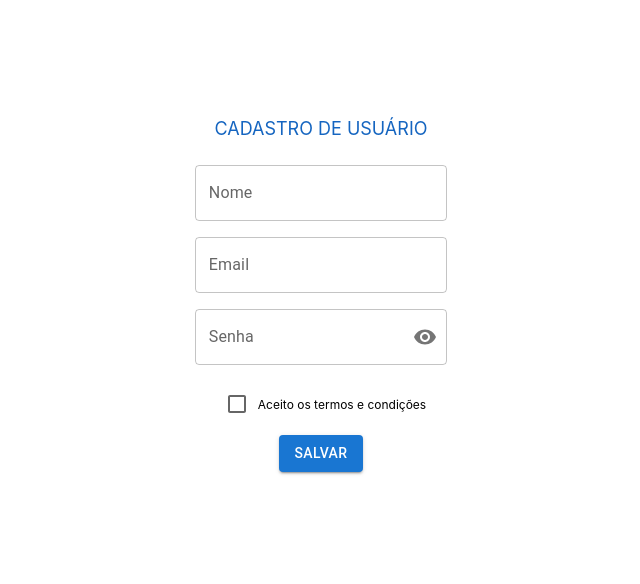
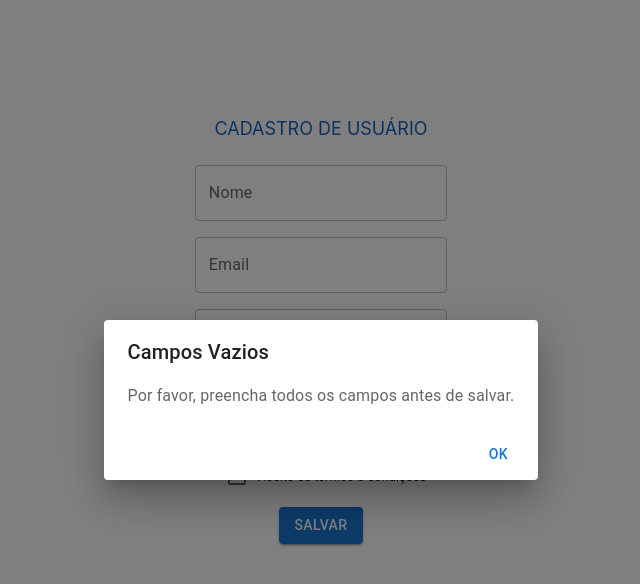
Before and after one commit to CamilaRedondo/projeto-si, a React (Create React App) app in the folder frontend/: page /signup in a window 1280 px wide. Both pictures are taken after a click on the button "SALVAR". Shown: the top 584 px of the page, without its empty margins (319-959 px from the left). Built offline with nearby package versions, Linux system fonts and the light colour scheme.

Commit message:
fix: add confirm password

```diff
--- a/frontend/src/pages/SignUpPage.tsx
+++ b/frontend/src/pages/SignUpPage.tsx
@@ -1,5 +1,5 @@
 import React, { useState } from "react";
-import { Box, Button, Checkbox, FormControl, IconButton, InputAdornment, InputLabel, OutlinedInput, TextField } from "@mui/material";
+import { Box, Button, Checkbox, Dialog, DialogActions, DialogContent, DialogContentText, DialogTitle, FormControl, IconButton, InputAdornment, InputLabel, OutlinedInput, TextField } from "@mui/material";
 import Visibility from '@mui/icons-material/Visibility';
 import VisibilityOff from '@mui/icons-material/VisibilityOff';
 
@@ -7,6 +7,7 @@ interface FormData {
     name: string;
     email: string;
     password: string;
+    confirmPassword: string;
 }
 
 export default function SignUpPage() {
@@ -15,8 +16,12 @@ export default function SignUpPage() {
     const [formData, setFormData] = useState<FormData>({
         name: '',
         email: '',
-        password: ''
+        password: '',
+        confirmPassword: ''
     });
+    const [emptyFieldsDialogOpen, setEmptyFieldsDialogOpen] = useState<boolean>(false);
+    const [termsDialogOpen, setTermsDialogOpen] = useState<boolean>(false);
+    const [passwordMismatchDialogOpen, setPasswordMismatchDialogOpen] = useState<boolean>(false);
 
     const handleClickShowPassword = () => setShowPassword((show) => !show);
     const handleMouseDownPassword = (event: React.MouseEvent<HTMLButtonElement>) => {
@@ -24,6 +29,18 @@ export default function SignUpPage() {
     };
 
     const handleSaveForm = () => {
+        if (!formData.name || !formData.email || !formData.password || !formData.confirmPassword) {
+            setEmptyFieldsDialogOpen(true);
+            return;
+        }
+        if (!termsChecked) {
+            setTermsDialogOpen(true);
+            return;
+        }
+        if (formData.password !== formData.confirmPassword) {
+            setPasswordMismatchDialogOpen(true);
+            return;
+        }
         // Lógica para salvar as informações do formulário
         console.log("Nome:", formData.name);
         console.log("Email:", formData.email);
@@ -43,9 +60,21 @@ export default function SignUpPage() {
         }));
     };
 
+    const handleCloseEmptyFieldsDialog = () => {
+        setEmptyFieldsDialogOpen(false);
+    };
+
+    const handleCloseTermsDialog = () => {
+        setTermsDialogOpen(false);
+    };
+
+    const handleClosePasswordMismatchDialog = () => {
+        setPasswordMismatchDialogOpen(false);
+    };
+
     return (
         <Box sx={{ display: 'flex', flexDirection: 'column', alignItems: 'center', marginTop: '100px' }}>
-            <p style={{fontSize: '18px', fontWeight: "normal", color: '#1565c0'}}>CADASTRO DE USUÁRIO</p>
+            <p style={{ fontSize: '18px', fontWeight: "normal", color: '#1565c0' }}>CADASTRO DE USUÁRIO</p>
             <TextField
                 sx={{ m: 1, width: '25ch' }}
                 label="Nome"
@@ -85,6 +114,29 @@ export default function SignUpPage() {
                     name="password"
                 />
             </FormControl>
+            <FormControl sx={{ m: 1, width: '25ch' }} variant="outlined">
+                <InputLabel htmlFor="outlined-adornment-confirm-password">Confirmar Senha</InputLabel>
+                <OutlinedInput
+                    id="outlined-adornment-confirm-password"
+                    type={showPassword ? 'text' : 'password'}
+                    value={formData.confirmPassword}
+                    onChange={handleInputChange}
+                    endAdornment={
+                        <InputAdornment position="end">
+                            <IconButton
+                                aria-label="toggle password visibility"
+                                onClick={handleClickShowPassword}
+                                onMouseDown={handleMouseDownPassword}
+                                edge="end"
+                            >
+                                {showPassword ? <VisibilityOff /> : <Visibility />}
+                            </IconButton>
+                        </InputAdornment>
+                    }
+                    label="Confirmar Senha"
+                    name="confirmPassword"
+                />
+            </FormControl>
             <Box sx={{ display: 'flex', justifyContent: 'center', alignItems: 'center', marginTop: '10px' }}>
                 <Checkbox
                     checked={termsChecked}
@@ -96,6 +148,66 @@ export default function SignUpPage() {
             <Button variant="contained" color="primary" onClick={handleSaveForm} sx={{ marginTop: '10px' }}>
                 Salvar
             </Button>
+
+            {/* Diálogo de aviso para campos vazios */}
+            <Dialog
+                open={emptyFieldsDialogOpen}
+                onClose={handleCloseEmptyFieldsDialog}
+                aria-labelledby="alert-dialog-title"
+                aria-describedby="alert-dialog-description"
+            >
+                <DialogTitle id="alert-dialog-title">{"Campos Vazios"}</DialogTitle>
+                <DialogContent>
+                    <DialogContentText id="alert-dialog-description">
+                        Por favor, preencha todos os campos antes de salvar.
+                    </DialogContentText>
+                </DialogContent>
+                <DialogActions>
+                    <Button onClick={handleCloseEmptyFieldsDialog} color="primary">
+                        Ok
+                    </Button>
+                </DialogActions>
+            </Dialog>
+
+            {/* Diálogo de aviso para termos e condições não selecionados */}
+            <Dialog
+                open={termsDialogOpen}
+                onClose={handleCloseTermsDialog}
+                aria-labelledby="alert-dialog-title"
+                aria-describedby="alert-dialog-description"
+            >
+                <DialogTitle id="alert-dialog-title">{"Termos e Condições"}</DialogTitle>
+                <DialogContent>
+                    <DialogContentText id="alert-dialog-description">
+                        Para criar uma conta, você precisa concordar com os termos e condições.
+                    </DialogContentText>
+                </DialogContent>
+                <DialogActions>
+                    <Button onClick={handleCloseTermsDialog} color="primary">
+                        Ok
+                    </Button>
+                </DialogActions>
+            </Dialog>
+
+            {/* Diálogo de aviso para senhas diferentes */}
+            <Dialog
+                open={passwordMismatchDialogOpen}
+                onClose={handleClosePasswordMismatchDialog}
+                aria-labelledby="alert-dialog-title"
+                aria-describedby="alert-dialog-description"
+            >
+                <DialogTitle id="alert-dialog-title">{"Senhas Diferentes"}</DialogTitle>
+                <DialogContent>
+                    <DialogContentText id="alert-dialog-description">
+                        As senhas digitadas não correspondem. Por favor, verifique e tente novamente.
+                    </DialogContentText>
+                </DialogContent>
+                <DialogActions>
+                    <Button onClick={handleClosePasswordMismatchDialog} color="primary">
+                        Ok
+                    </Button>
+                </DialogActions>
+            </Dialog>
         </Box>
     );
 }
```
